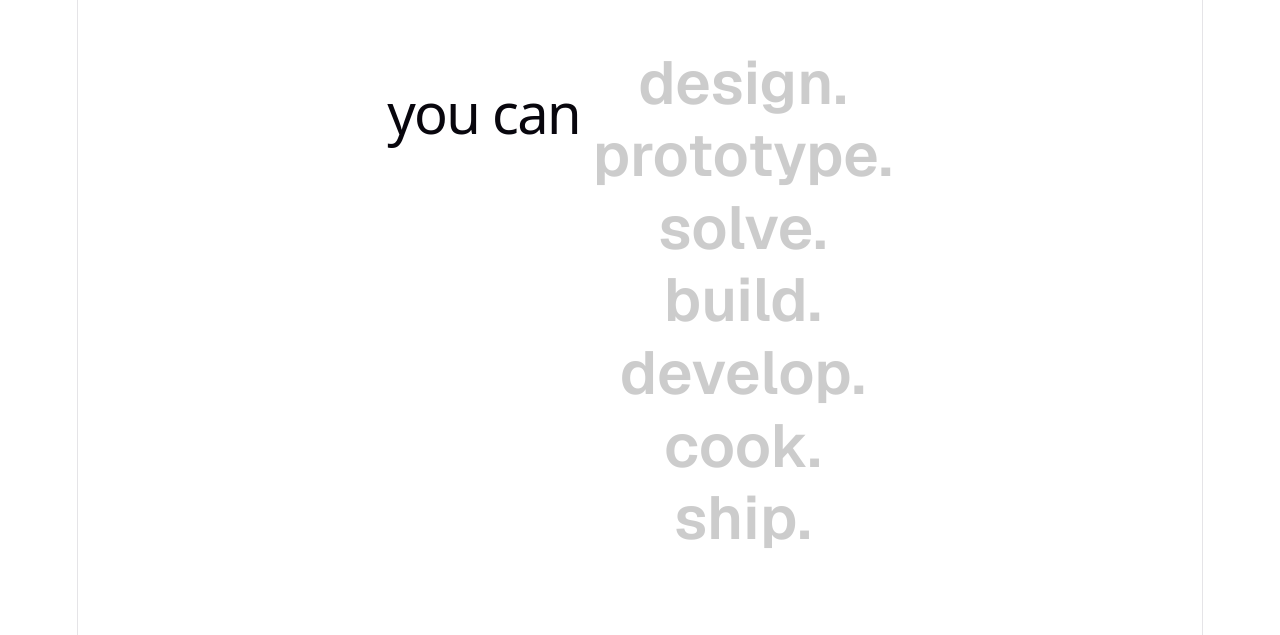
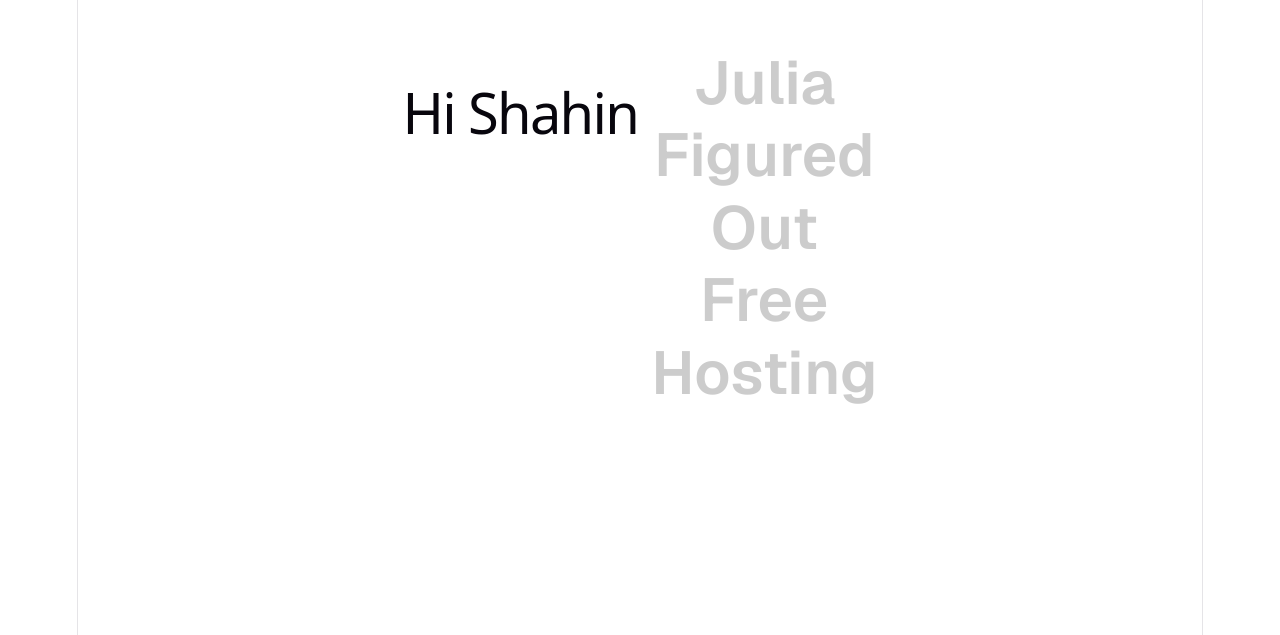
Before and after one commit to jvalentini555/iran-arrow-web, a Vue app: page / in a window 1280 px wide. Shown: the part 317-952 px from the top of the page. Built offline with nearby package versions, Linux system fonts and the light colour scheme.

Commit message:
Remove unused assets

```diff
--- a/index.html
+++ b/index.html
@@ -2,7 +2,6 @@
 <html lang="en">
   <head>
     <meta charset="UTF-8" />
-    <link rel="icon" type="image/svg+xml" href="/favicon.svg" />
     <meta name="viewport" content="width=device-width, initial-scale=1.0" />
     <title>iran-arrow-web</title>
   </head>
--- a/src/components/Main.vue
+++ b/src/components/Main.vue
@@ -1,30 +1,25 @@
 <script setup lang="ts">
-import { ref } from 'vue'
-import { Icon } from '@iconify/vue'
 </script>
 
 <template>
   <header class="content fluid" style="--count: 7">
       <section class="content">
         <h1>
-          <span aria-hidden="true">you can&nbsp;</span>
-          <span class="sr-only">you can ship things.</span>
+          <span aria-hidden="true">Hi Shahin&nbsp;</span>
         </h1>
         <ul aria-hidden="true">
-          <li style="--i: 0">design.</li>
-          <li style="--i: 1">prototype.</li>
-          <li style="--i: 2">solve.</li>
-          <li style="--i: 3">build.</li>
-          <li style="--i: 4">develop.</li>
-          <li style="--i: 5">cook.</li>
-          <li style="--i: 6">ship.</li>
+          <li style="--i: 0">Julia</li>
+          <li style="--i: 1">Figured</li>
+          <li style="--i: 2">Out</li>
+          <li style="--i: 3">Free</li>
+          <li style="--i: 4">Hosting</li>
         </ul>
       </section>
     </header>
     <main>
       <section>
         <p class="fluid">
-          and i'll show you how.<br />
+          Just to give you an idea.<br />
         </p>
       </section>
     </main>
```
